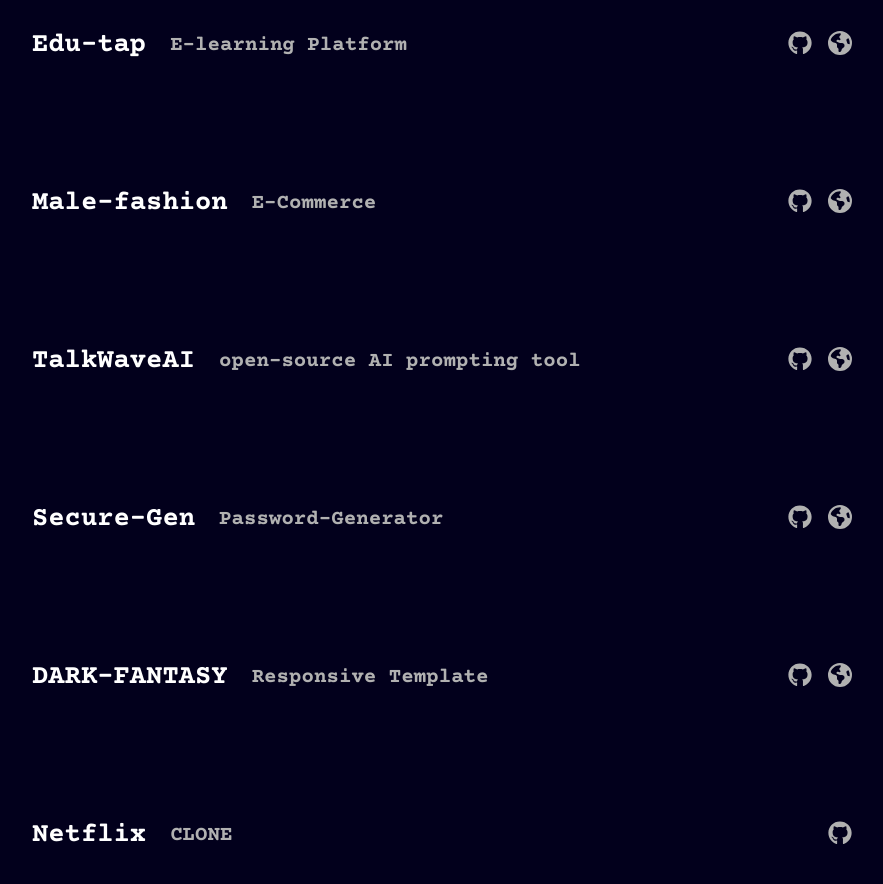
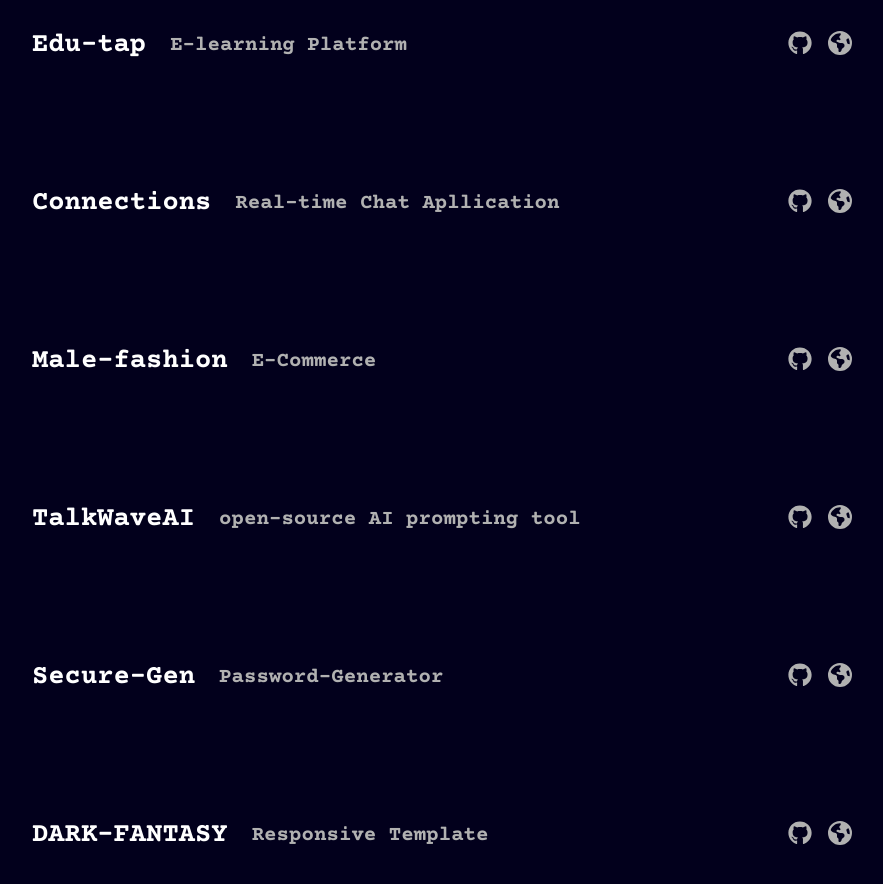
Before and after one commit to Shadialic/Personel_site, a React (Vite) app: page / in a window 1280 px wide. Shown: the part 1140-2024 px from the top of the page, without its empty margins (198-1081 px from the left). Built offline with nearby package versions, Linux system fonts and the light colour scheme.

Commit message:
connctions its real-time application

```diff
--- a/src/Sections/Projects/Projects.tsx
+++ b/src/Sections/Projects/Projects.tsx
@@ -4,8 +4,8 @@
 import malefashion from '../../assets/images/malefashion.png'
 import ProjectThreeImage from '../../assets/images/NetFlix.png';
 import passwordGen from '../../assets/images/password.png';
-
-import TalkWaveAI from '../../assets/images/Screenshot (82).png'
+import connections from '../../assets/images/connections.png';
+import TalkWaveAI from '../../assets/images/Screenshot (82).png';
 import {useMemo} from "react";
 import {Project as ProjectType} from "../../Types/Project.ts";
 import {Project} from  "../";
@@ -15,19 +15,27 @@
         {
             title: 'Edu-tap',
             subtitle: 'E-learning Platform',
-            description: " In this Project Used React js,Node js,Express,Tailwind CSS,Redux, It's provide Good userfriendly UI, offering a variety of features to enhance your online experience.",
-
+            description: " In this Project Used React js,Node js,Express,MongoDb,Tailwind CSS,Redux, It's provide Good userfriendly UI, offering a variety of features to enhance your online experience.",
             github: 'https://github.com/Shadialic/Edutap_frontend',
-            website: 'https://www.malefashion.fun/',
+            website: 'https://edutap-frontend.vercel.app/',
             image: Edutap,
-            techStack: ['React', 'Node', 'MongoDb', 'Express','Redux' ,'Nginx','Tailwind CSS']
+            techStack: ['React Js', 'Node Js', 'MongoDb', 'Express','Redux',"Socket io",'Nginx','Tailwind CSS',"AWS"]
+        },
+        {
+            title: 'Connections',
+            subtitle: 'Real-time Chat Apllication',
+            description: " In this Project Used React js,Node js,Express,PostgreSQL,Meterial ui,Tailwind CSS,Context, It's provide Good userfriendly UI, offering a variety of features to enhance your online experience.",
+            github: 'https://github.com/Shadialic/Connection',
+            website: 'https://edutap-frontend.vercel.app/',
+            image: Edutap,
+            techStack: ['React Js', 'Node Js', 'PostgreSQL', 'Express',"Socket io","Context",'Tailwind CSS']
         },
         {
             title: 'Male-fashion',
             subtitle: 'E-Commerce',
             description: " In this Project Used HTML,CSS,Ajax, It's provide Good userfriendly UI, offering a variety of features to enhance your online experience.",
             github: 'https://github.com/Shadialic/MaleFashion',
-            website: 'https://shop.malefashion.fun/',
+            website: 'https://malefashion-lq16.onrender.com/',
             image: malefashion,
             techStack: ['EJS', 'Node', 'MongoDb', 'Express','Nginx','CSS']
         },
```
Also changed, not shown: src/assets/images/connections.png (added).
